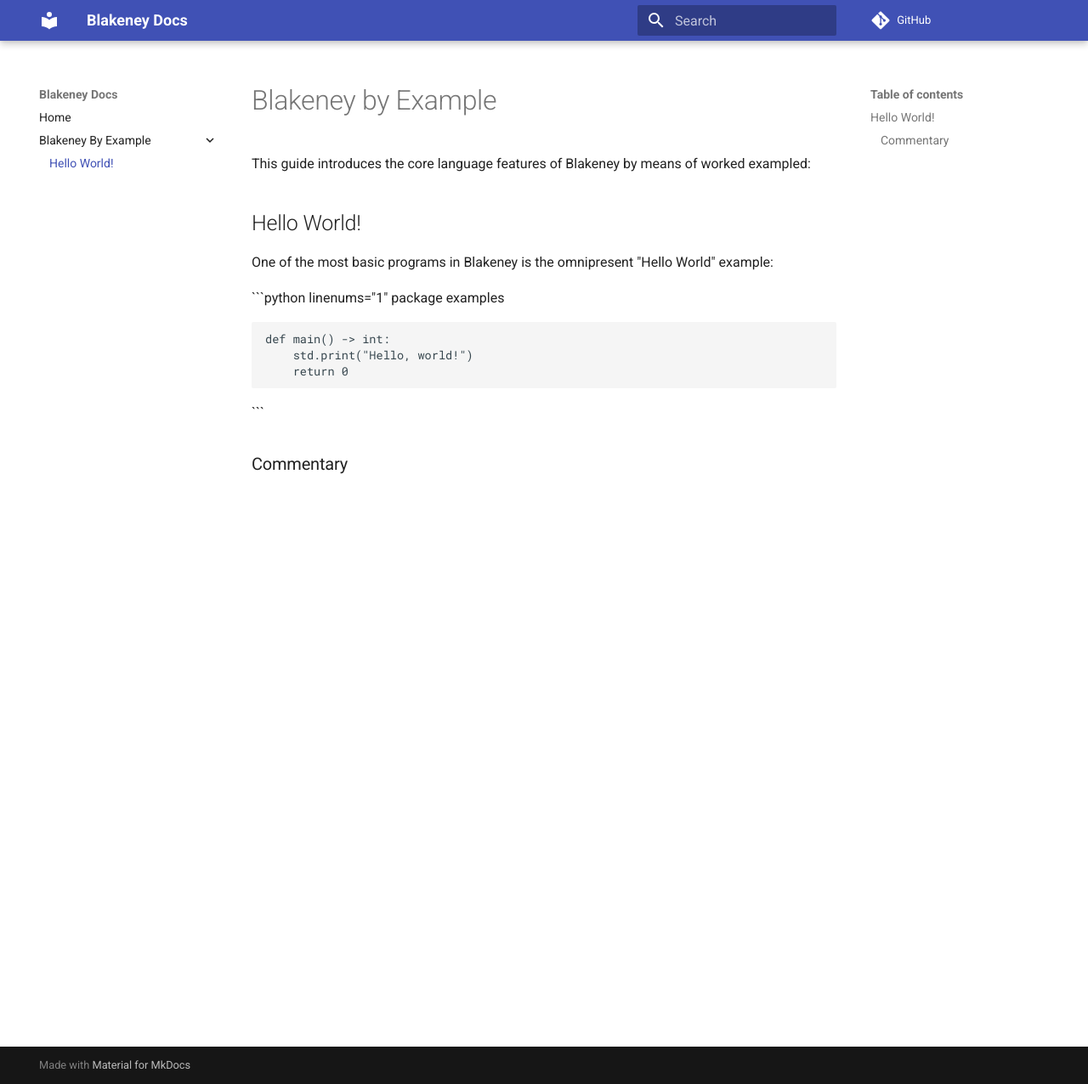
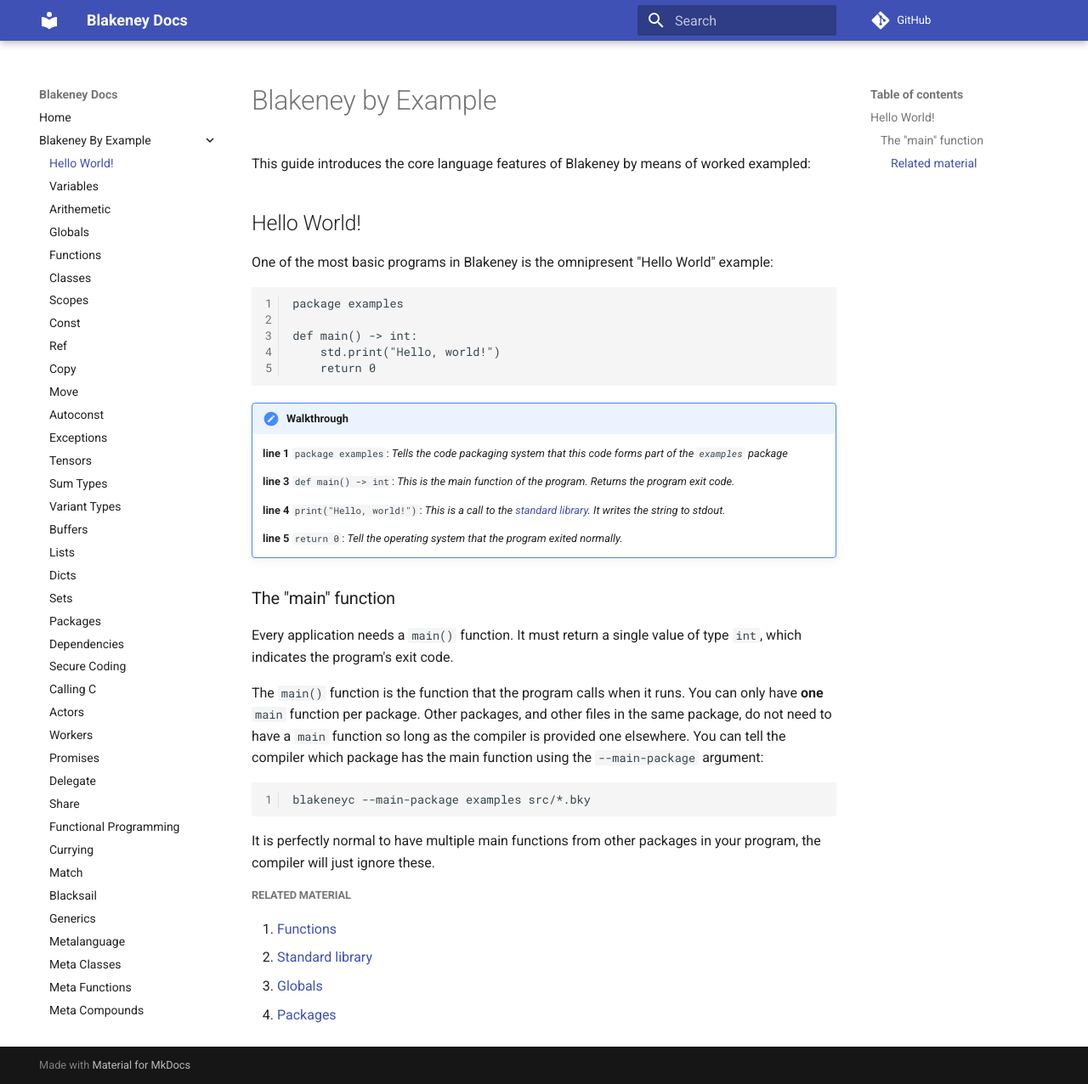
Before and after one commit to alsenz/blakeney-docs, an MkDocs documentation site: the page built from docs/by-example/hello-world.md, in a window 1280 px wide and 1276 px high. Shown: the whole window at 85% size. Built offline with MkDocs 1.6.1 and Material for MkDocs 9.7.7, drawn with Linux system fonts in a browser that asks for light colours; comment, search, counter and statistics services are not loaded.

Commit message:
Adding while thinking of things

````diff
--- a/docs/by-example/hello-world.md
+++ b/docs/by-example/hello-world.md
@@ -6,14 +6,39 @@ This guide introduces the core language features of Blakeney by means of worked
 
 One of the most basic programs in Blakeney is the omnipresent "Hello World" example:
 
-```python linenums="1"
     package examples
 
     def main() -> int:
         std.print("Hello, world!")
         return 0
-```
 
-### Commentary
+!!! Walkthrough
 
-####
+    __line 1__ `package examples`:
+    _Tells the code packaging system that this code forms part of the `examples` package_
+
+    __line 3__ `def main() -> int`:
+    _This is the main function of the program. Returns the program exit code._
+
+    __line 4__ `print("Hello, world!")`:
+    _This is a call to the [standard library](std-library). It writes the string to stdout._
+
+    __line 5__ `return 0`:
+    _Tell the operating system that the program exited normally._
+
+### The "main" function
+
+Every application needs a `main()` function. It must return a single value of type `int`, which indicates the program's exit code.
+
+The `main()` function is the function that the program calls when it runs. You can only have __one__ `main` function per package. Other packages, and other files in the same package, do not need to have a `main` function so long as the compiler is provided one elsewhere. You can tell the compiler which package has the main function using the `--main-package` argument:
+
+    blakeneyc --main-package examples src/*.bky
+
+It is perfectly normal to have multiple main functions from other packages in your program, the compiler will just ignore these.
+
+##### Related material
+
+ 1. [Functions]()
+ 2. [Standard library]()
+ 3. [Globals]()
+ 4. [Packages]()
--- a/mkdocs.yml
+++ b/mkdocs.yml
@@ -3,7 +3,54 @@ site_name: "Blakeney Docs"
 repo_url: "https://github.com/alsenz/blakeney-docs"
 theme:
   name: 'material'
+markdown_extensions:
+  - pymdownx.highlight:
+      linenums: true
+  - admonition
+  - pymdownx.details
+  - pymdownx.tabbed
+  - pymdownx.superfences
 nav:
   - Home: index.md
   - 'Blakeney By Example':
     - 'Hello World!': 'by-example/hello-world.md'
+    - 'Variables': 'by-example/variables.md'
+    - 'Arithemetic': 'by-example/arithemtic.md'
+    - 'Globals': 'by-example/globals.md'
+    - 'Functions': 'by-example/functions.md'
+    - 'Classes': 'by-example/classes.md'
+    - 'Scopes': 'by-example/scopes.md'
+    - 'Const': 'by-example/const.md'
+    - 'Ref': 'by-example/ref.md'
+    - 'Copy': 'by-example/copy.md'
+    - 'Move': 'by-example/move.md'
+    - 'Autoconst': 'by-example/autoconst.md'
+    - 'Exceptions': 'by-example/exceptions.md'
+    - 'Tensors': 'by-example/tensors.md'
+    - 'Sum Types': 'by-example/sum-types.md'
+    - 'Variant Types': 'by-example/variant-types.md'
+    - 'Buffers': 'by-example/buffers.md'
+    - 'Lists': 'by-example/lists.md'
+    - 'Dicts': 'by-example/dicts.md'
+    - 'Sets': 'by-example/sets.md'
+    - 'Packages': 'by-example/packages.md'
+    - 'Dependencies': 'by-example/dependencies.md'
+    - 'Secure Coding': 'by-example/secure-coding.md'
+    - 'Calling C': 'by-example/calling-c.md'
+    - 'Actors': 'by-example/actors.md'
+    - 'Workers': 'by-example/workers.md'
+    - 'Promises': 'by-example/promises.md'
+    - 'Delegate': 'by-example/delegate.md'
+    - 'Share': 'by-example/share.md'
+    - 'Functional Programming': 'by-example/functional-programming.md'
+    - 'Currying': 'by-example/currying.md'
+    - 'Match': 'by-example/match.md'
+    - 'Blacksail': 'by-example/blacksail.md'
+    - 'Generics': 'by-example/generics.md'
+    - 'Metalanguage': 'by-example/metalanguage.md'
+    - 'Meta Classes': 'by-example/meta-classes.md'
+    - 'Meta Functions': 'by-example/meta-functions.md'
+    - 'Meta Compounds': 'by-example/meta-compounds.md'
+    - 'Meta Loops': 'by-example/meta-loops.md'
+    - 'Inline and ... Operator': 'by-example/inline-and-ellipsis-operator.md'
+    - 'Scriptable Compilation': 'by-example/scriptable-compilation.md'
````
Also changed, not shown: docs/by-example/meta-functions.md (added, +40 -0 lines), docs/by-example/template.md (added, +33 -0 lines), docs/by-example/variables.md (added, +49 -0 lines), 1 other file.
